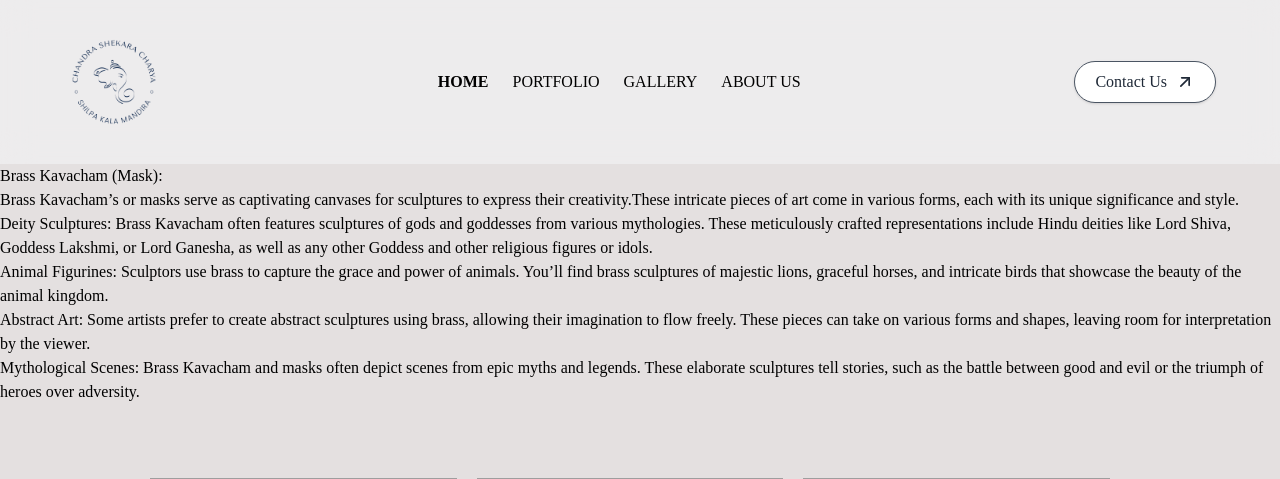
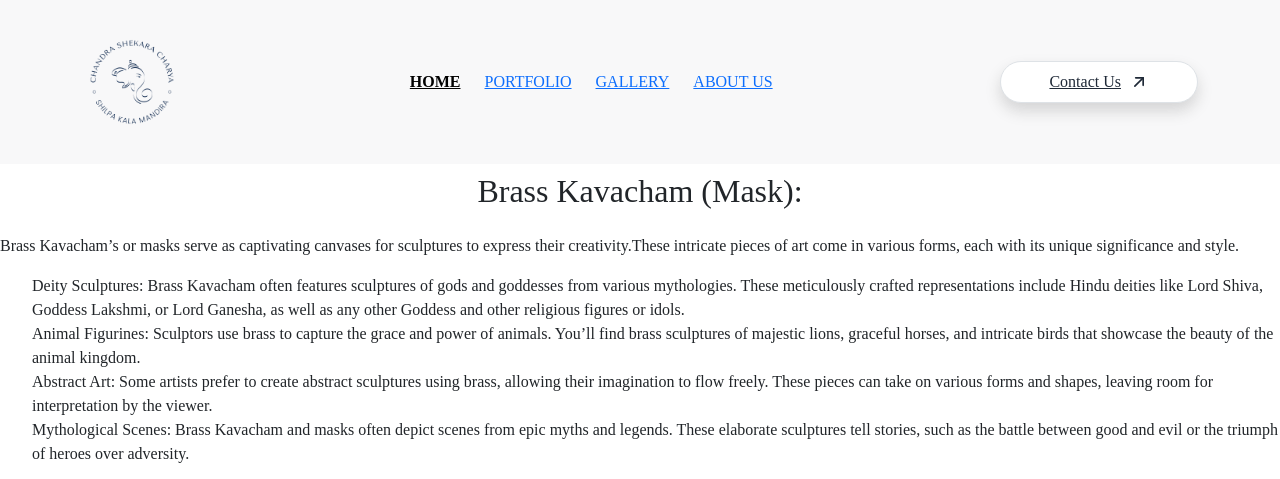
Before and after one commit to VidyavathiR/shilpakalamandir_website, a Django app: page /brass/ in a window 1280 px wide. Shown: the top 479 px of the page. Run offline with Django 5.2, Linux system fonts and the light colour scheme; some web fonts are replaced; grey boxes are pictures that could not be loaded.

Commit message:
initial committ

```diff
--- a/shilpakala/settings.py
+++ b/shilpakala/settings.py
@@ -23,7 +23,7 @@ BASE_DIR = Path(__file__).resolve().parent.parent
 SECRET_KEY = 'django-insecure-3nghtg3dpln^h2&k^#tqdsggt6iqq=@zo!*-se3ymtp&nkqos4'
 
 # SECURITY WARNING: don't run with debug turned on in production!
-DEBUG = False
+DEBUG = True
 
 ALLOWED_HOSTS = ['shilpakalamandir-website.onrender.com','127.0.0.1' ]
 
--- /dev/null
+++ b/templates/bootstrap.html
@@ -0,0 +1,4 @@
+<meta charset="UTF-8">
+<meta http-equiv="X-UA-Compatible" content="IE=edge">
+<meta name="viewport" content="width=device-width, initial-scale=1.0">
+<link href="https://cdn.jsdelivr.net/npm/bootstrap@5.3.2/dist/css/bootstrap.min.css" rel="stylesheet" integrity="sha384-T3c6CoIi6uLrA9TneNEoa7RxnatzjcDSCmG1MXxSR1GAsXEV/Dwwykc2MPK8M2HN" crossorigin="anonymous">
--- a/templates/brass.html
+++ b/templates/brass.html
@@ -1,11 +1,11 @@
 {% extends 'base.html' %}
 {% load static %}
 {% block content %}
-
+{% include "bootstrap.html" %}
 <div>
     <div>
 
-        <h2>Brass Kavacham (Mask):</h2>
+        <h2 class="text-center mt-2 mb-4">Brass Kavacham (Mask):</h2>
         <p>Brass Kavacham’s or masks serve as captivating canvases for sculptures to express their creativity.These intricate pieces of art come in various forms, each with its unique significance and style.</p>
 
     </div>
```
